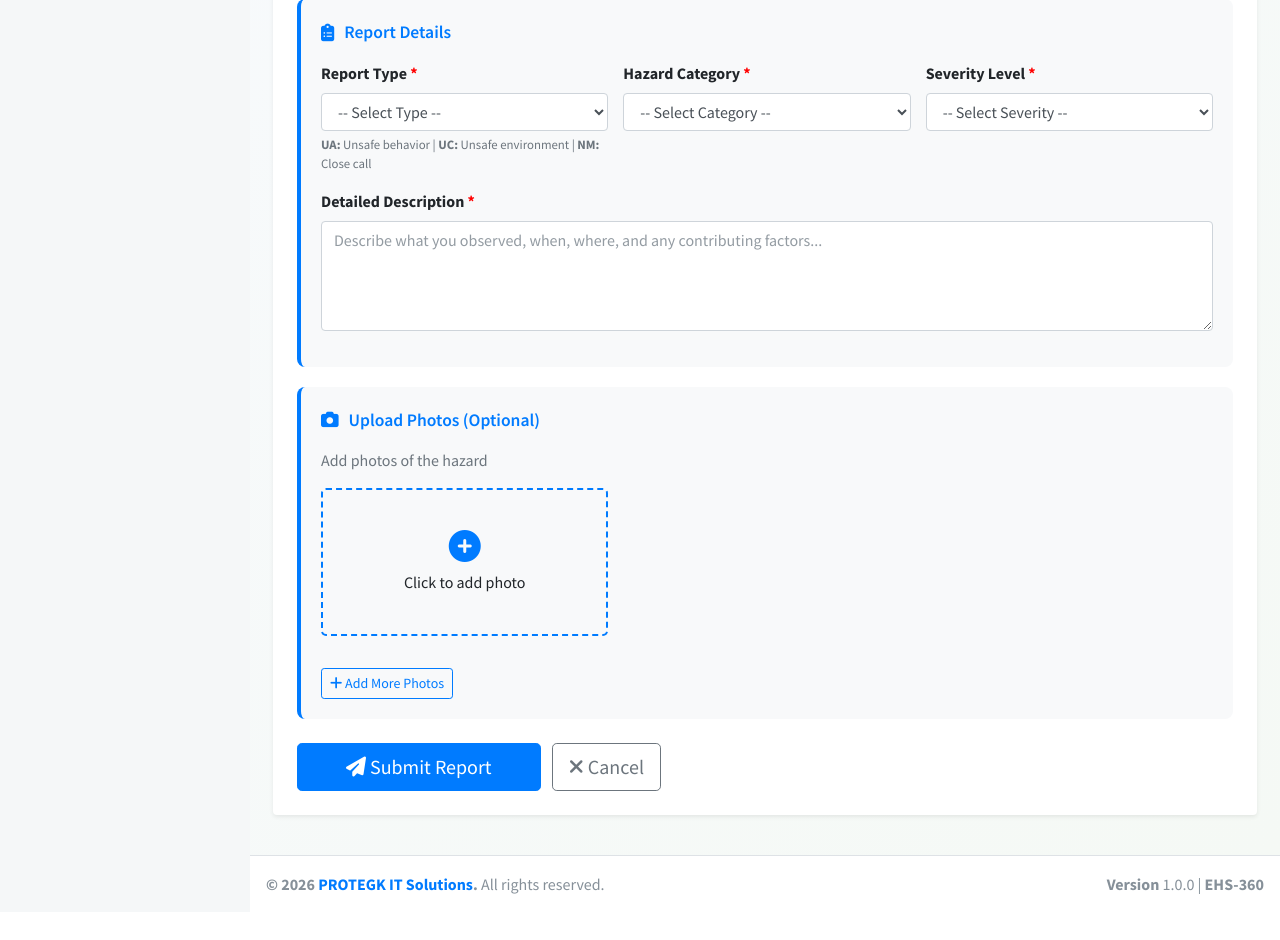
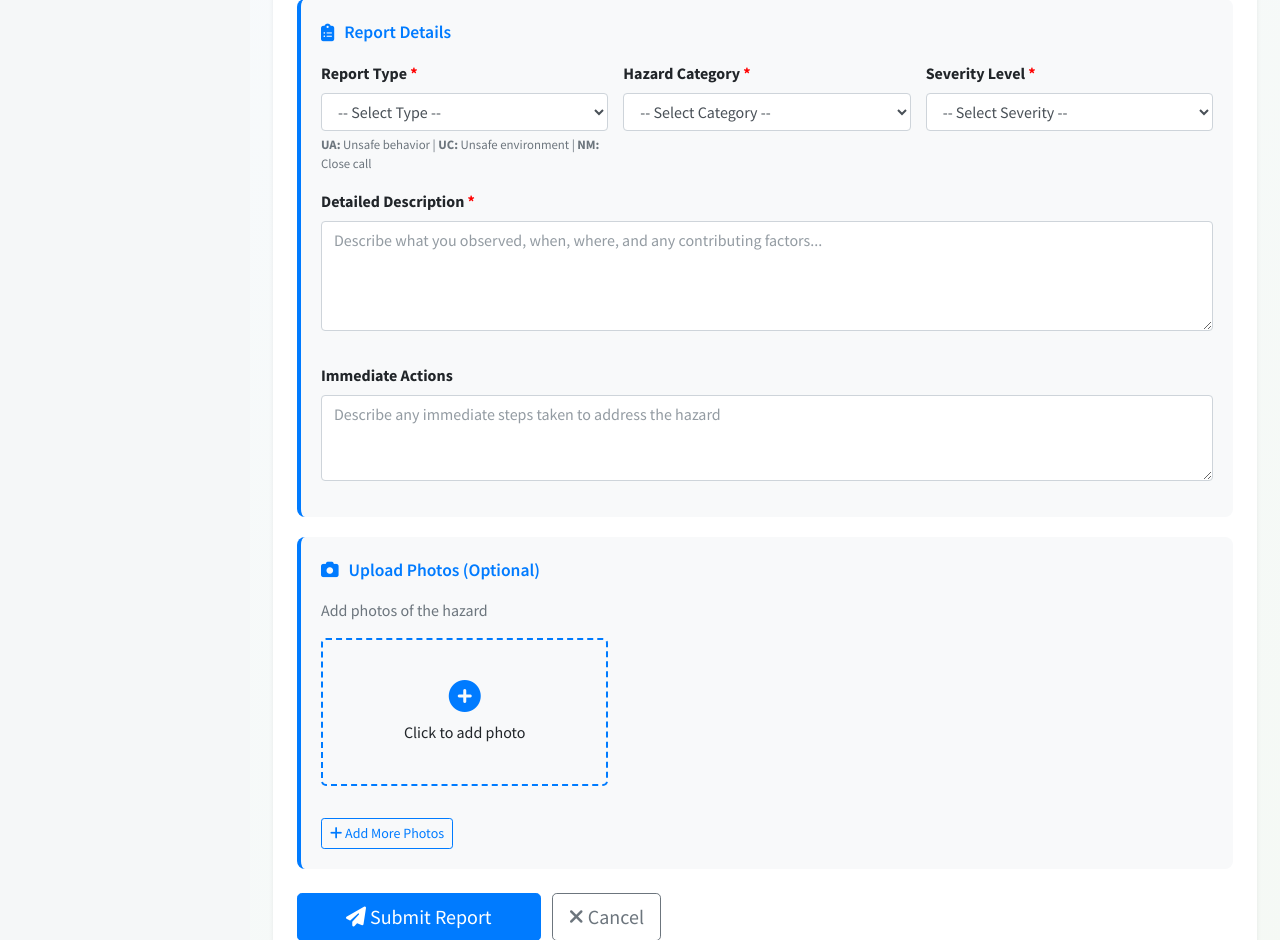
Before and after one commit to SurajAntre1/EHS-360, a Django app: page /hazards/hazards/create/ in a window 1280 px wide. Shown: the part 872-1812 px from the top of the page. Before the commit the page ends 1766 px from the top, so only its background shows below. Run offline with Django 5.2, Linux system fonts and the light colour scheme; a user stored in the database is signed in; data comes from the database, SQL or seed files in the repository; parts of the project's set-up code (start-up, migrations or seed data) failed here and were passed over; some libraries are stand-ins or nearby versions.

Commit message:
dashboard and hazard field added and remove gps

```diff
--- a/apps/hazards/admin.py
+++ b/apps/hazards/admin.py
@@ -69,8 +69,8 @@ class HazardAdmin(admin.ModelAdmin):
                 'zone',
                 'location',
                 'location_details',
-                'gps_latitude',
-                'gps_longitude'
+                # 'gps_latitude',
+                # 'gps_longitude'
             )
         }),
         ('Additional Information', {
--- a/apps/hazards/forms.py
+++ b/apps/hazards/forms.py
@@ -28,6 +28,11 @@ class HazardReportForm(forms.ModelForm):
                 'id': 'hazard_description',
                 'rows': 4,
                 'placeholder': 'Describe the hazard in detail...'
+            }),
+            'immediate_action': forms.Textarea(attrs={
+                'class': 'form-control',
+                'rows': 3,
+                'placeholder': 'Immediate actions taken...'
             }),
             'incident_datetime': forms.DateTimeInput(attrs={
                 'class': 'form-control',
--- a/apps/hazards/models.py
+++ b/apps/hazards/models.py
@@ -113,6 +113,7 @@ class Hazard(models.Model):
     # Basic Hazard Information
     hazard_title = models.CharField(max_length=255)
     hazard_description = models.TextField(help_text="Detailed description of the hazard")
+    immediate_action = models.TextField(blank=True)
     hazard_category = models.CharField(max_length=30, choices=HAZARD_CATEGORIES)
     incident_datetime = models.DateTimeField(
         default=timezone.now,
@@ -158,20 +159,20 @@ class Hazard(models.Model):
     location_details = models.TextField(blank=True, help_text="Additional location information")
 
     # GPS Coordinates (Optional)
-    gps_latitude = models.DecimalField(
-        max_digits=10,
-        decimal_places=6,
-        null=True,
-        blank=True,
-        help_text="GPS latitude coordinate"
-    )
-    gps_longitude = models.DecimalField(
-        max_digits=10,
-        decimal_places=6,
-        null=True,
-        blank=True,
-        help_text="GPS longitude coordinate"
-    )
+    # gps_latitude = models.DecimalField(
+    #     max_digits=10,
+    #     decimal_places=6,
+    #     null=True,
+    #     blank=True,
+    #     help_text="GPS latitude coordinate"
+    # )
+    # gps_longitude = models.DecimalField(
+    #     max_digits=10,
+    #     decimal_places=6,
+    #     null=True,
+    #     blank=True,
+    #     help_text="GPS longitude coordinate"
+    # )
 
     # Additional Information
     injury_status = models.CharField(
--- a/apps/hazards/views.py
+++ b/apps/hazards/views.py
@@ -234,6 +234,7 @@ class HazardCreateView(LoginRequiredMixin, CreateView):
             # Auto-generate title from category and type
             hazard.hazard_title = f"{hazard.get_hazard_type_display()} - {hazard.get_hazard_category_display()}"
             hazard.hazard_description = request.POST.get('hazard_description', '').strip()
+            hazard.immediate_action = request.POST.get('immediate_action', '').strip()
 
             # Parse datetime
             incident_datetime_str = request.POST.get('incident_datetime')
@@ -432,6 +433,7 @@ class HazardUpdateView(LoginRequiredMixin, UpdateView):
             self.object.severity = request.POST.get('severity')
             self.object.hazard_title = request.POST.get('hazard_title', '').strip()
             self.object.hazard_description = request.POST.get('hazard_description', '').strip()
+            self.object.immediate_action = request.POST.get('immediate_action', '').strip()
 
             # Parse datetime
             incident_datetime_str = request.POST.get('incident_datetime')
@@ -442,10 +444,10 @@ class HazardUpdateView(LoginRequiredMixin, UpdateView):
             self.object.location_details = request.POST.get('location_details', '').strip()
 
             # GPS
-            gps_lat = request.POST.get('gps_latitude', '').strip()
-            gps_long = request.POST.get('gps_longitude', '').strip()
-            self.object.gps_latitude = gps_lat if gps_lat else None
-            self.object.gps_longitude = gps_long if gps_long else None
+            # gps_lat = request.POST.get('gps_latitude', '').strip()
+            # gps_long = request.POST.get('gps_longitude', '').strip()
+            # self.object.gps_latitude = gps_lat if gps_lat else None
+            # self.object.gps_longitude = gps_long if gps_long else None
 
             # Additional info
             self.object.injury_status = request.POST.get('injury_status', '')
--- a/templates/hazards/hazard_create.html
+++ b/templates/hazards/hazard_create.html
@@ -365,6 +365,15 @@
                                                   placeholder="Describe what you observed, when, where, and any contributing factors..." required></textarea>
                                     </div>
                                 </div>
+                                <div class="col-md-12">
+                                    <div class="form-group">
+                                        <label class="mt-3">Immediate Actions</label>
+                                        <textarea name="immediate_action" class="form-control" rows="3"
+                                                  placeholder="Describe any immediate steps taken to address the hazard"></textarea>
+
+                                    </div>
+
+                                </div>
                             </div>
                         </div>
 
@@ -569,5 +578,6 @@ $(document).ready(function() {
         $('#photo_count').val(photoCount);
     });
 });
+
 </script>
 {% endblock %}
--- a/templates/hazards/hazard_update.html
+++ b/templates/hazards/hazard_update.html
@@ -421,6 +421,11 @@
                                         <textarea name="hazard_description" class="form-control" rows="4"
                                                   placeholder="Describe what you observed, when, where, and any contributing factors..." required>{{ object.hazard_description }}</textarea>
                                     </div>
+                                    <div class="form-group">
+                                        <label class="mt-3">Immediate Actions</label>
+                                        <textarea name="immediate_action" class="form-control" rows="3"
+                                                  placeholder="Describe any immediate steps taken to address the hazard">{{ object.immediate_action }}</textarea>
+
                                 </div>
                             </div>
                         </div>
```
Also changed, not shown: templates/accidents/accidents_dashboard.html (+14 -4 lines), templates/hazards/hazard_detail.html (+6 -2 lines).
